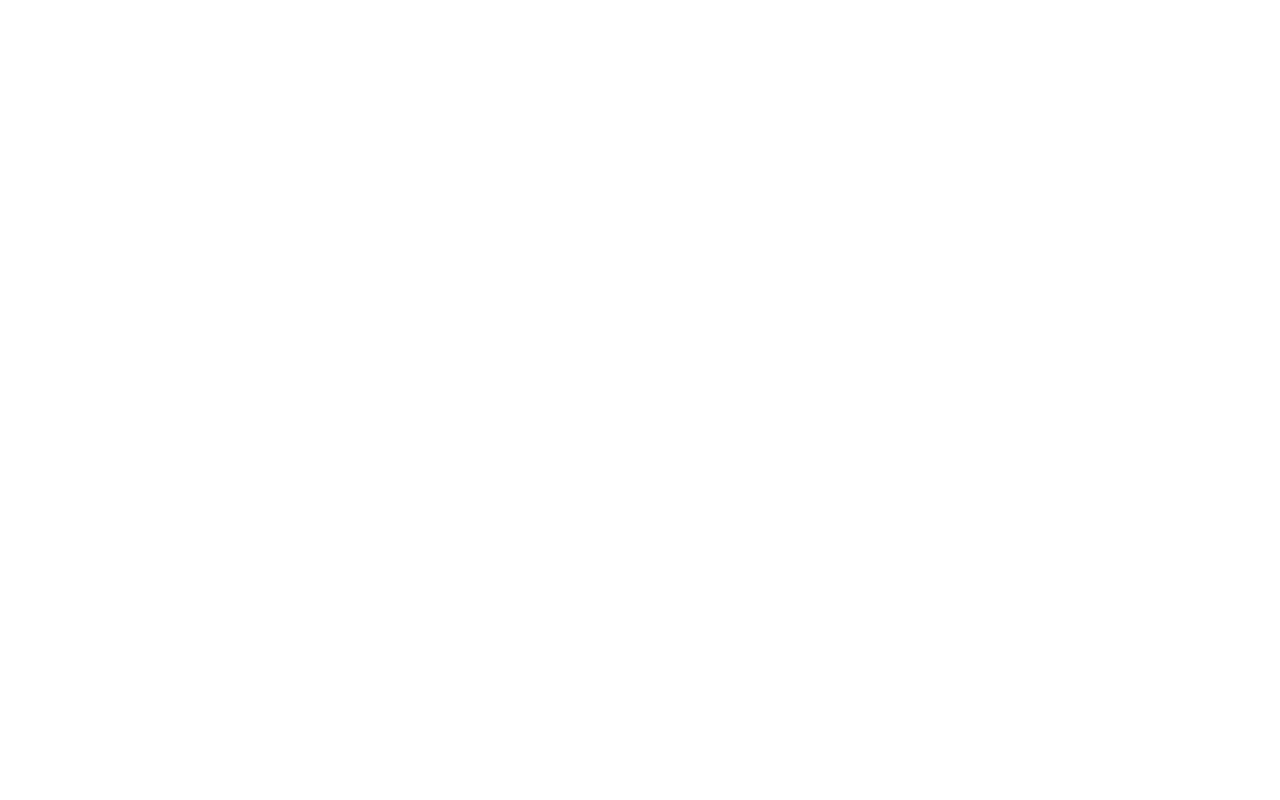
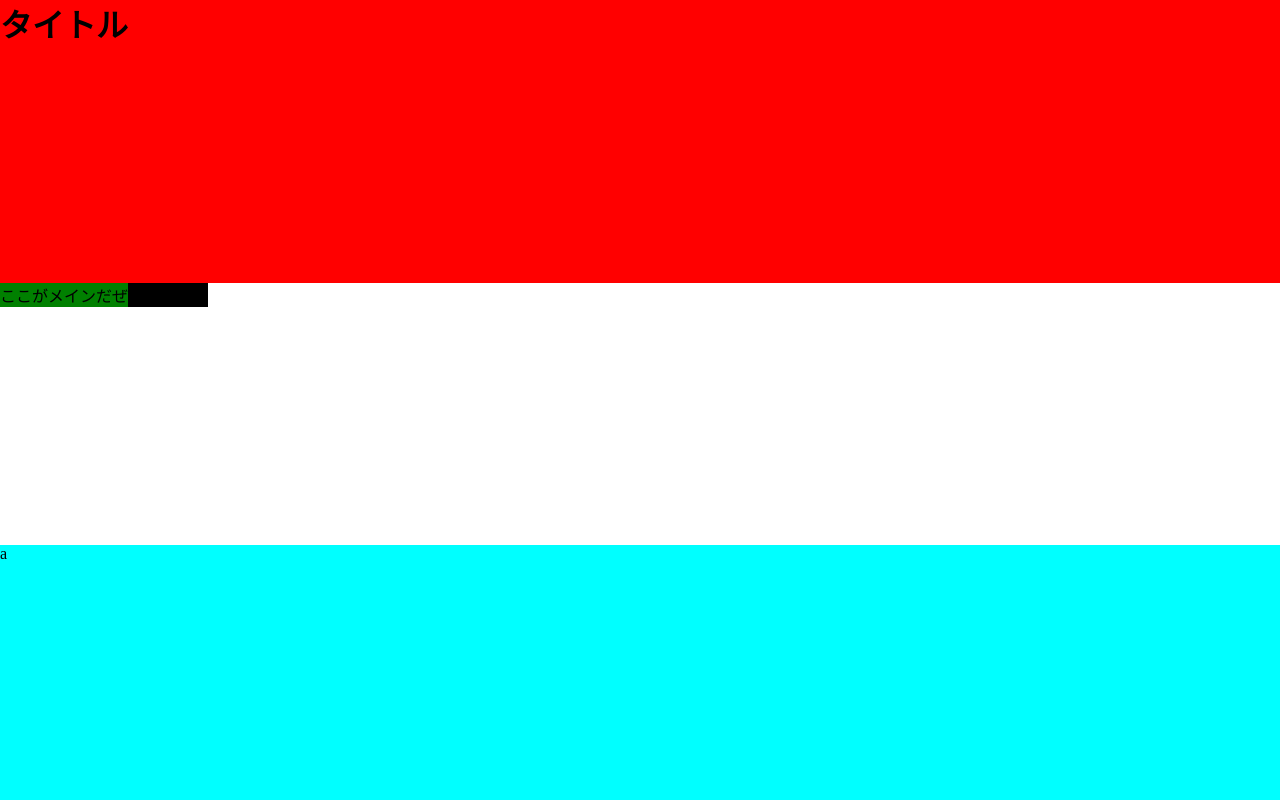
Before and after one commit to phihash/Test, a plain HTML site: page template.html in a window 1280 px wide. Drawn offline with Linux system fonts and the light colour scheme.

Commit message:
基本的なレイアウト完了

```diff
--- /dev/null
+++ b/src/style.css
@@ -0,0 +1,44 @@
+@charset "UTF-8";
+
+*{
+  margin: 0;
+  padding: 0;
+  text-decoration: none;
+}
+
+li{
+  list-style:none ;
+}
+
+
+.SiteWrapper{
+  display: grid;
+  flex-direction: column;
+  min-height: 100vh;
+}
+
+main{
+  flex:1;
+  overflow-x: hidden;
+}
+
+.header{
+  background-color: red;
+}
+
+.d-flex{
+  display: flex;
+}
+
+.content{
+  background-color: green;
+}
+
+.sub-section{
+  background-color: black;
+
+}
+
+.footer{
+  background-color: aqua;
+}
--- a/template.html
+++ b/template.html
@@ -4,9 +4,36 @@
   <meta charset="UTF-8">
   <meta http-equiv="X-UA-Compatible" content="IE=edge">
   <meta name="viewport" content="width=device-width, initial-scale=1.0">
-  <title>Document</title>
+  <link rel="stylesheet" href="src/style.css">
+  <link rel="apple-touch-icon" href="apple-touch-icon.PNG" type="image/x-icon">
+  <link rel="icon" href="favicon.ico" type="image/x-icon">
+  <title>〇〇大学釣り部</title>
 </head>
 <body>
-
+<div class="SiteWrapper">
+  <header class="header">
+    <h1>タイトル</h1>
+    <nav>
+      <ul>
+        <li><a href=""></a></li>
+        <li><a href=""></a></li>
+        <li><a href=""></a></li>
+      </ul>
+    </nav>
+  </header>
+  <main class="main">
+    <div class="d-flex">
+      <div class="content">
+        ここがメインだぜ
+      </div>
+      <div class="sub-section">
+        サブセット
+      </div>
+    </div>
+  </main>
+  <footer class="footer">
+    a
+  </footer>
+</div>
 </body>
 </html>
```
